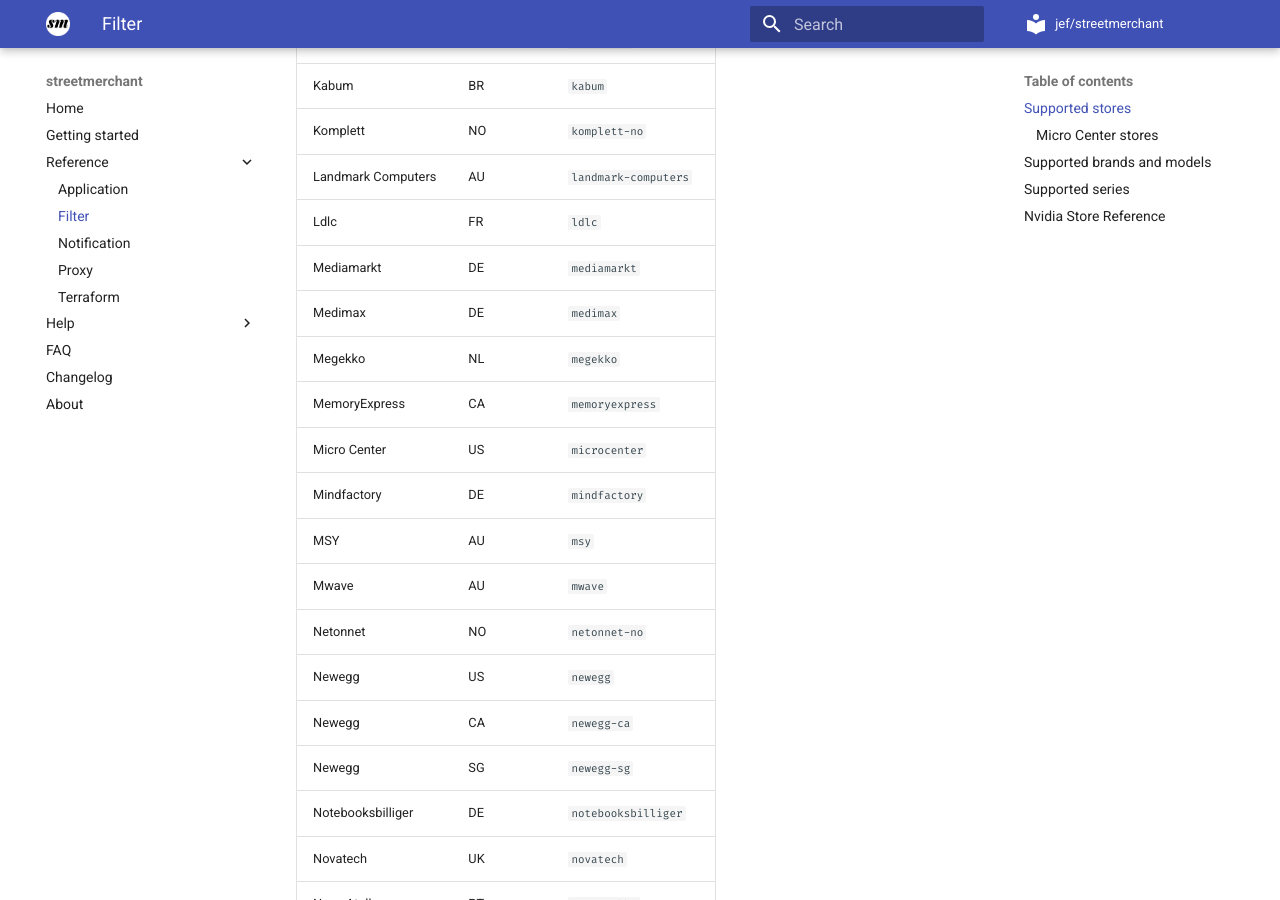
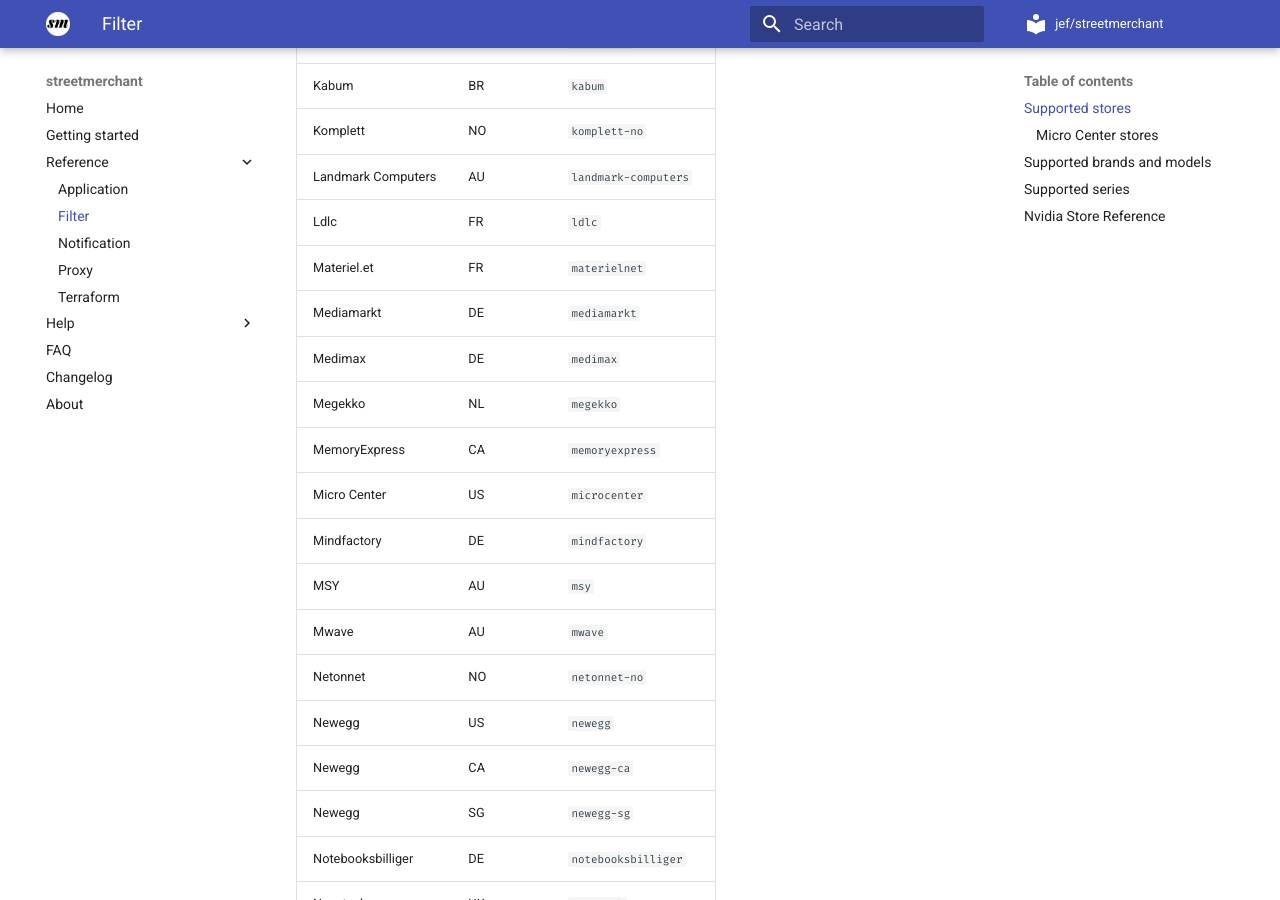
Before and after one commit to jef/streetmerchant, an MkDocs documentation site: the page built from docs/reference/filter.md, in a window 1280 px wide and 900 px high, scrolled down 5610 px. Built offline with MkDocs 1.6.1 and Material for MkDocs 9.7.7, drawn with Linux system fonts in a browser that asks for light colours; comment, search, counter and statistics services are not loaded.

Commit message:
updated doc

```diff
--- a/docs/reference/filter.md
+++ b/docs/reference/filter.md
@@ -118,6 +118,7 @@
 | Komplett | NO | `komplett-no`|
 | Landmark Computers | AU |  `landmark-computers`|
 | Ldlc | FR |  `ldlc`|
+| Materiel.et | FR | `materielnet`|
 | Mediamarkt | DE | `mediamarkt`|
 | Medimax | DE | `medimax`|
 | Megekko | NL | `megekko`|
```
